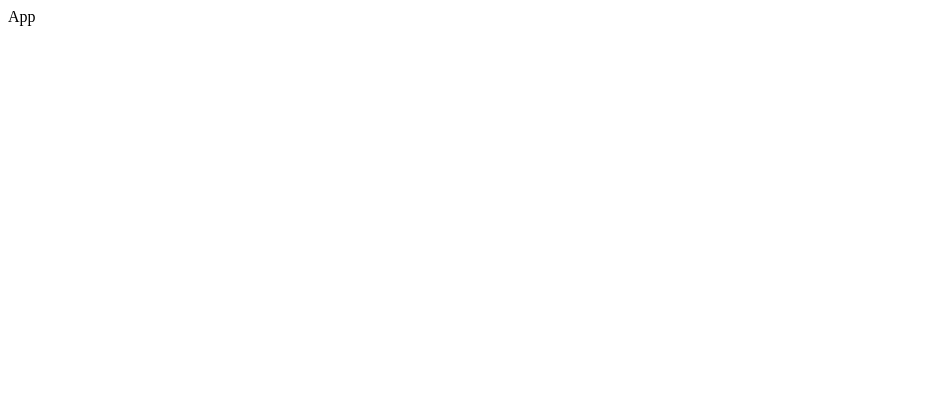
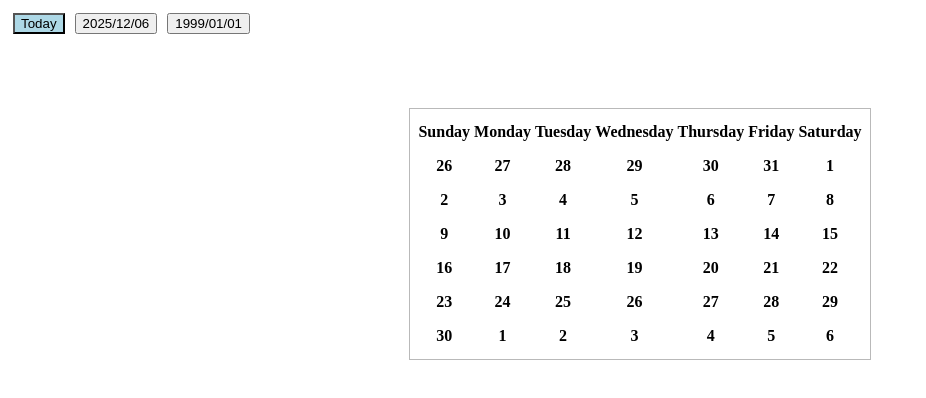
Before and after one commit to vfrc37/Calendar, a Vue app in the folder calendar/: page / in a window 1280 px wide. Shown: the top 398 px of the page, without its empty margins (0-926 px from the left). Built offline with nearby package versions, Linux system fonts and the light colour scheme; the HTML template or start-up script is replaced by a standard one.

Commit message:
feat(pages): подключение Calendar в App + несколько моковых кнопок

```diff
--- a/calendar/src/App.vue
+++ b/calendar/src/App.vue
@@ -1,7 +1,76 @@
-<script setup lang="ts"></script>
+<script lang="ts">
+  import CalendarWidget from "./components/Calendar/Calendar.vue";
+
+  export default {
+    name: 'app',
+    components: {
+      CalendarWidget,
+    },
+    data() {
+      return {
+        dateMocks: [
+          {
+            text: "Today", isCurrent: true
+          },
+          {
+            text: "2025/12/06", value: "2025-12-6", isCurrent: false
+          },
+          {
+            text: "1999/01/01", value: "1999-01-01", isCurrent: false
+          }
+        ],
+        currentMockId: 0
+      }
+    },
+    methods: {
+      selectMock(id: number) {
+        if (this.currentMockId != id) {
+          this.dateMocks[this.currentMockId]!.isCurrent = false;
+
+          this.currentMockId = id;
+          this.dateMocks[id]!.isCurrent = true;
+        }
+      },
+      handleSelectDate(date: string) {
+        console.log('App:selectDate', date);
+      }
+    },
+    computed: {
+      currentDate() {
+        return this.dateMocks[this.currentMockId]?.value;
+      },
+    },
+  }
+</script>
 
 <template>
- App
+  <div class="settings">
+  <button v-for="button, i in dateMocks" :key="`button-${i}`" :class="{ current: button.isCurrent }" @click="selectMock(i)">
+    {{  button.text }}
+  </button>
+  </div>
+  <div class="calendar-wrapper">
+    <calendar-widget :date="currentDate" :locale="'en'" />
+  </div>
+
 </template>
 
-<style></style>
+<style>
+  #app {
+    display: flex;
+    flex-direction: column;
+    margin: 0 auto;
+  }
+  .settings {
+    height: 50px;
+  }
+  button {
+    margin: 5px;
+  }
+  .current {
+    background-color: lightblue;
+  }
+  .calendar-wrapper {
+    margin: 50px auto;
+  }
+</style>
```
